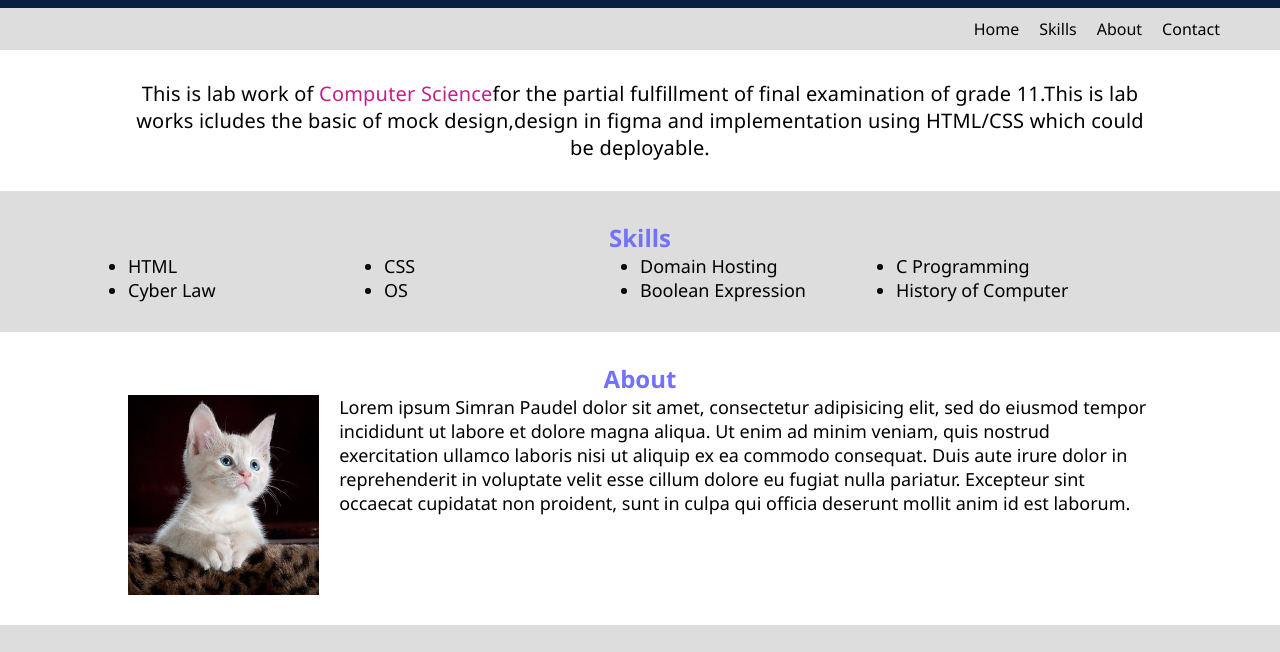
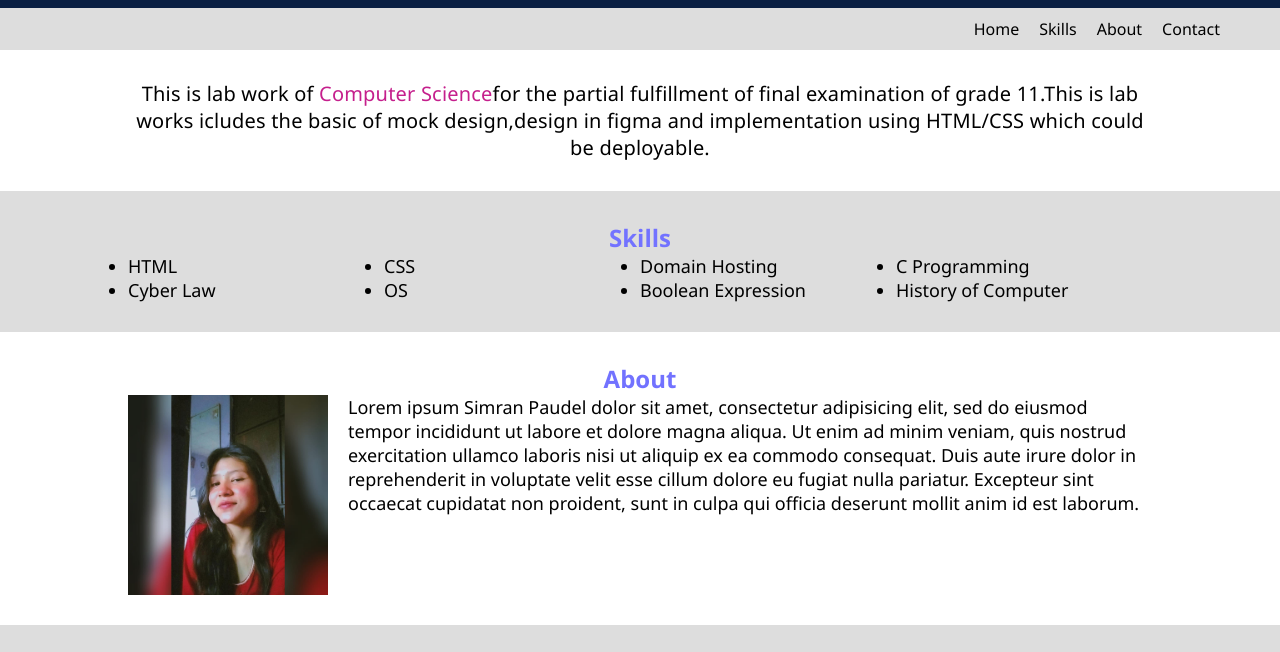
Before and after one commit to simranpoudel1/myfinalprojectjansewa, a plain HTML site: page index.html in a window 1280 px wide. Shown: the part 107-759 px from the top of the page. Drawn offline with Linux system fonts and the light colour scheme.

Commit message:
my handsome photo update

```diff
--- a/index.html
+++ b/index.html
@@ -49,7 +49,7 @@
     	   <span>About</span>
         </div>
        <div class="section-details">
-       	    <img width="200px" height="200px" src="images/cat.jpg">
+       	    <img width="200px" height="200px" src="images/simran.jpg">
            	<div class="about-content">
                 <p>Lorem ipsum <span> Simran Paudel </span>dolor sit amet, consectetur adipisicing elit, sed do eiusmod
                 tempor incididunt ut labore et dolore magna aliqua. Ut enim ad minim veniam,
```
Also changed, not shown: images/simran.jpg (added), 1 other file.
